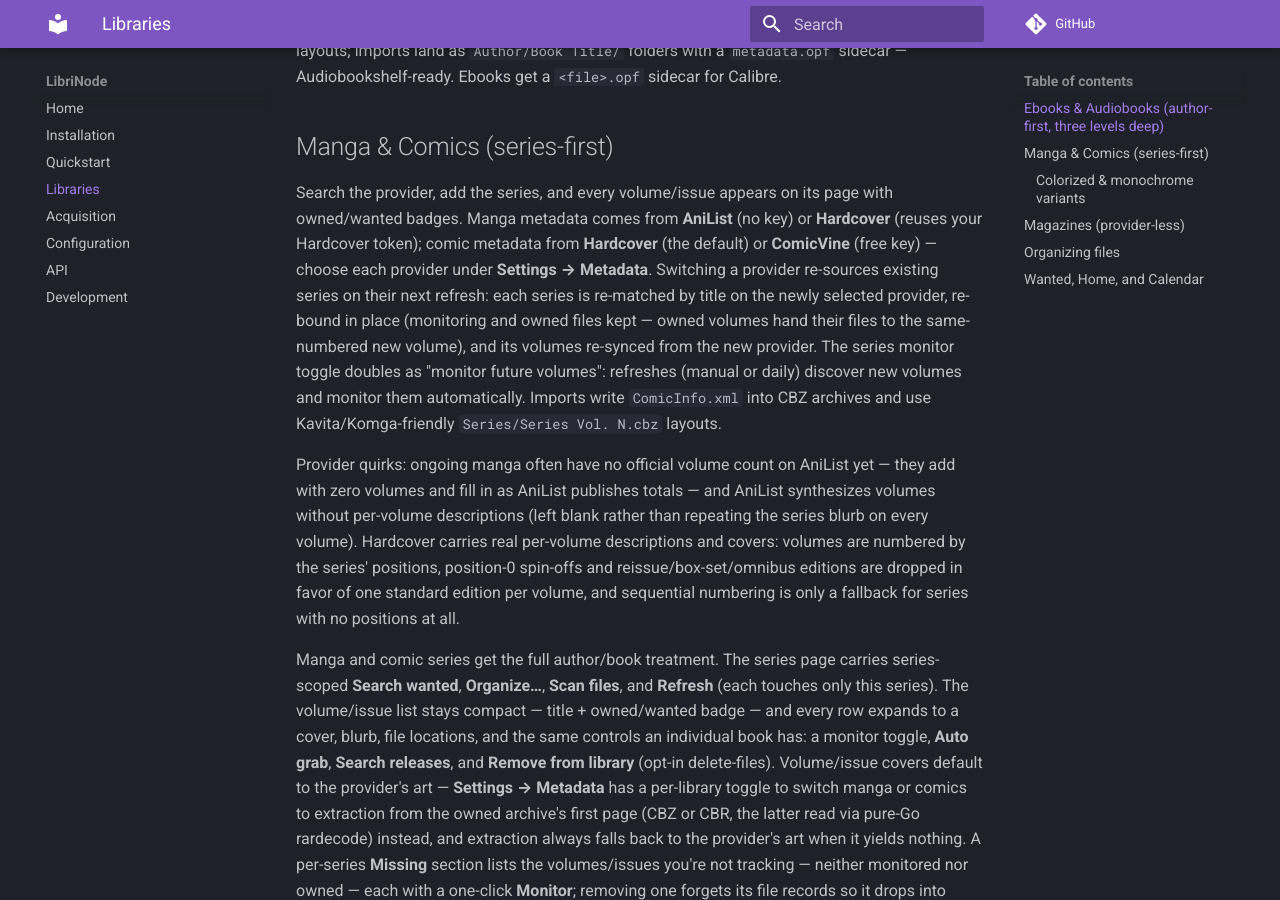
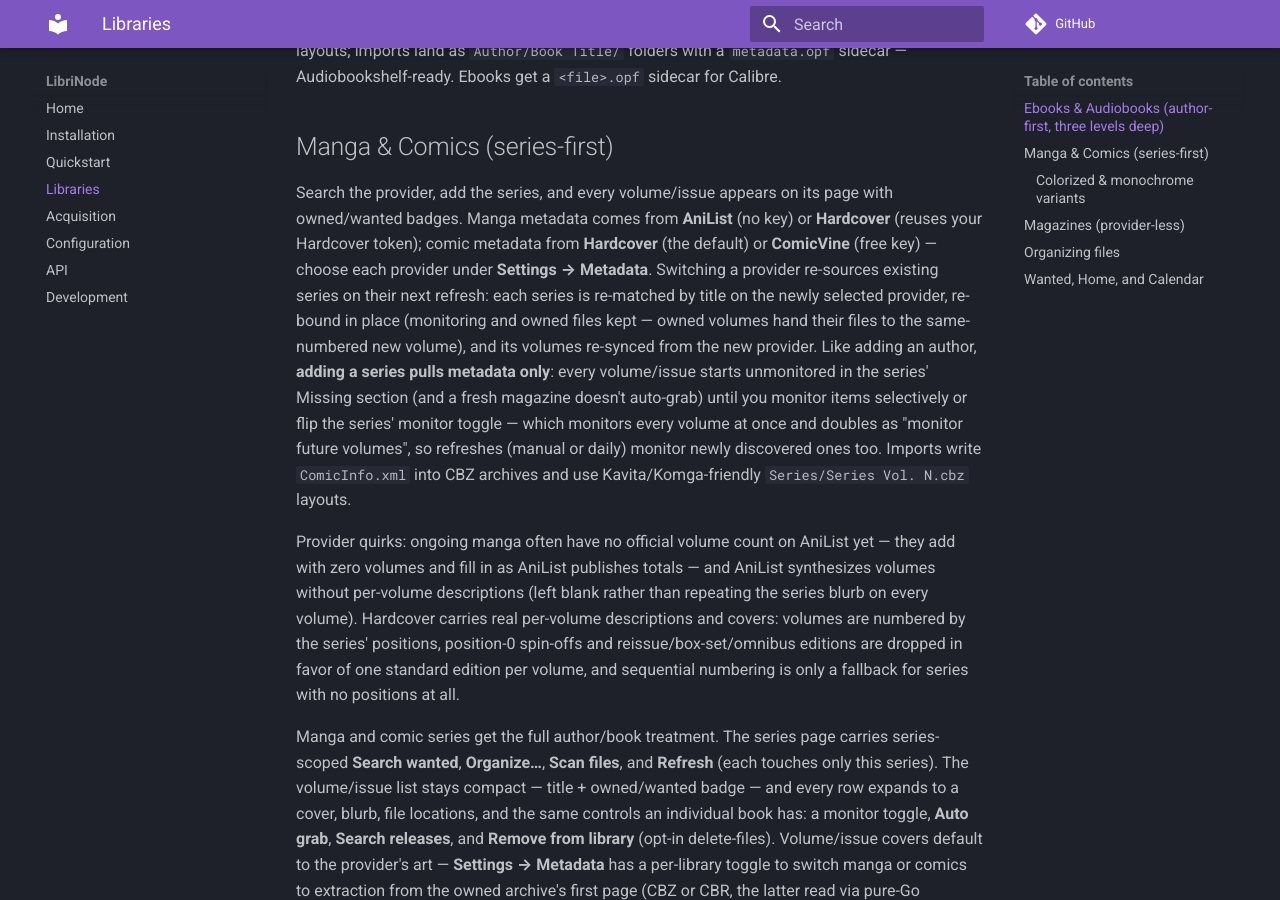
Before and after one commit to obstruct-exit-emit/LibriNode, an MkDocs documentation site: the page built from docs/libraries.md, in a window 1280 px wide and 900 px high, scrolled down 1154 px. Built offline with MkDocs 1.6.1 and Material for MkDocs 9.7.7, drawn with Linux system fonts in a browser that asks for light colours; comment, search, counter and statistics services are not loaded.

Commit message:
Series adds pull metadata only — volumes start in Missing, like authors
Adding a manga/comic series no longer auto-monitors its volumes, and a
freshly added magazine no longer auto-grabs: like adding an author, the
add pulls metadata only, and every volume/issue starts unmonitored in
the series' Missing section. Monitoring is always an explicit act —
per-item from Missing, or the series' monitor toggle as the bulk action
(it monitors every volume at once and doubles as "monitor future
volumes" for refresh-discovered ones). API callers can still send
monitored:true on POST /series for the old one-shot behavior.

Verified live: AniList Death Note added with 12 volumes, 0 monitored
(all in Missing); the series toggle then monitored 12/12. Existing
series keep their monitoring — only new adds change.

Co-Authored-By: Claude Opus 4.8 <noreply@anthropic.com>

```diff
--- a/docs/libraries.md
+++ b/docs/libraries.md
@@ -64,9 +64,12 @@ a provider re-sources existing series on their next refresh: each
 series is re-matched by title on the newly selected provider, re-bound in
 place (monitoring and owned files kept — owned volumes hand their files to
 the same-numbered new volume), and its volumes re-synced from the new
-provider. The series
-monitor toggle doubles as "monitor future volumes": refreshes (manual or
-daily) discover new volumes and monitor them automatically. Imports write
+provider. Like adding an author, **adding a series pulls metadata only**:
+every volume/issue starts unmonitored in the series' Missing section (and a
+fresh magazine doesn't auto-grab) until you monitor items selectively or
+flip the series' monitor toggle — which monitors every volume at once and
+doubles as "monitor future volumes", so refreshes (manual or daily) monitor
+newly discovered ones too. Imports write
 `ComicInfo.xml` into CBZ archives and use Kavita/Komga-friendly
 `Series/Series Vol. N.cbz` layouts.
 
```
Also changed, not shown: README.md (+6 -3 lines), docs/quickstart.md (+5 -2 lines), 2 other files.
